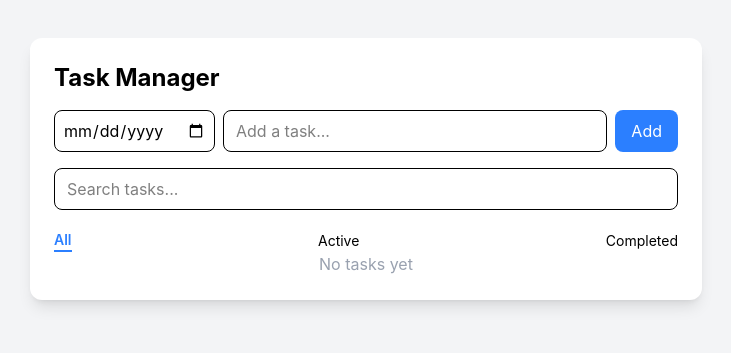
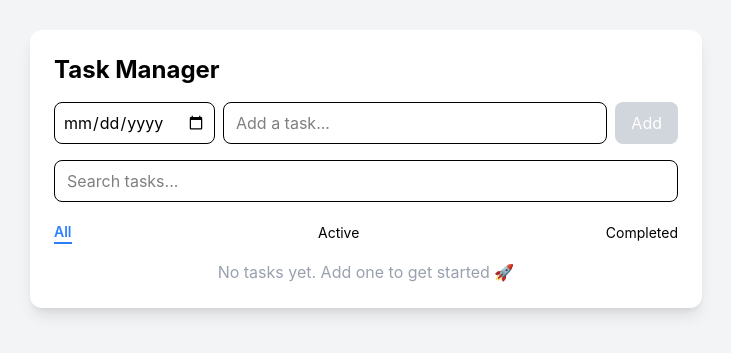
Before and after one commit to ajay020/task-manager-app, a React (Vite) app: page / in a window 1280 px wide. Shown: the part 231-584 px from the top of the page, without its empty margins (274-1005 px from the left). Built offline with nearby package versions, Linux system fonts and the light colour scheme.

Commit message:
style(ui): improve UI with spacing, interactions, and empty states

```diff
--- a/src/App.tsx
+++ b/src/App.tsx
@@ -54,7 +54,7 @@ export default function App() {
 
   return (
     <div className="min-h-screen bg-gray-100 flex items-center justify-center">
-      <div className="w-full max-w-2xl bg-white shadow-lg rounded-xl p-6">
+      <div className="w-full max-w-2xl bg-white shadow-lg rounded-xl p-6 space-y-4 ">
         <h1 className="text-2xl font-bold mb-4">Task Manager</h1>
 
         <TaskInput onAdd={addTask} />
--- a/src/components/FilterBar.tsx
+++ b/src/components/FilterBar.tsx
@@ -9,7 +9,7 @@ export default function FilterBar({ filter, setFilter }: Props) {
             <button
                 onClick={() => setFilter("all")}
                 className={filter === "all"
-                    ? "text-blue-500 font-semibold border-b-2 hover:text-blue-400 transition"
+                    ? "text-blue-500 font-semibold active:scale-95 border-b-2 hover:text-blue-400 transition"
                     : ""}
             >
                 All
@@ -18,7 +18,7 @@ export default function FilterBar({ filter, setFilter }: Props) {
             <button
                 onClick={() => setFilter("active")}
                 className={filter === "active"
-                    ? "text-blue-500 font-semibold border-b-2 border-blue-500 hover:text-blue-400 transition"
+                    ? "text-blue-500 font-semibold active:scale-95 border-b-2 border-blue-500 hover:text-blue-400 transition"
                     : ""
                 }
             >
@@ -28,7 +28,7 @@ export default function FilterBar({ filter, setFilter }: Props) {
             <button
                 onClick={() => setFilter("completed")}
                 className={filter === "completed"
-                    ? "text-blue-500 font-semibold border-b-2 border-blue-500 hover:text-blue-400 transition"
+                    ? "text-blue-500 font-semibold active:scale-95 border-b-2 border-blue-500 hover:text-blue-400 transition"
                     : ""
                 }
             >
--- a/src/components/TaskInput.tsx
+++ b/src/components/TaskInput.tsx
@@ -30,8 +30,12 @@ export default function TaskInput({ onAdd }: Props) {
                 className="flex-1 border rounded-lg px-3 py-2 outline-none"
             />
             <button
+                disabled={!value.trim()}
                 onClick={handleAdd}
-                className="bg-blue-500 text-white px-4 rounded-lg hover:bg-blue-600 transition"
+                className={`px-4 rounded-lg text-white transition ${value.trim()
+                        ? "bg-blue-500 hover:bg-blue-600"
+                        : "bg-gray-300 cursor-not-allowed"
+                    }`}
             >
                 Add
             </button>
--- a/src/components/TaskItem.tsx
+++ b/src/components/TaskItem.tsx
@@ -11,11 +11,12 @@ export default function TaskItem({ task, onToggle, onDelete }: Props) {
     const status = getTaskStatus(task.dueDate);
 
     return (
-        <div className="flex items-center justify-between p-2 border-b">
+        <div
+            className="flex items-center justify-between p-2 border-b hover:bg-gray-50 transition rounded">
             <span
                 onClick={() => onToggle(task.id)}
-                className={`
-                    ${task.completed ? "line-through text-gray-400" : ""}
+                className={` cursor-pointer transition
+                    ${task.completed ? "line-through text-gray-400" : "hover:text-blue-500"}
                     ${status === "overdue" ? "text-red-500" : ""}
                     ${status === "today" ? "text-yellow-500" : ""}
               `}
--- a/src/components/TaskList.tsx
+++ b/src/components/TaskList.tsx
@@ -10,11 +10,15 @@ type Props = {
 export default function TaskList({ tasks, onToggle, onDelete }: Props) {
 
     if (tasks.length === 0) {
-        return <p className="text-gray-400 text-center">No tasks yet</p>;
+        return (
+            <p className="text-center text-gray-400">
+                No tasks yet. Add one to get started 🚀
+            </p>
+        );
     }
 
     return (
-        <div className="mb-4">
+        <div className="mb-4 transition-all duration-200">
             {tasks.map((task) => (
                 <TaskItem
                     key={task.id}
```
